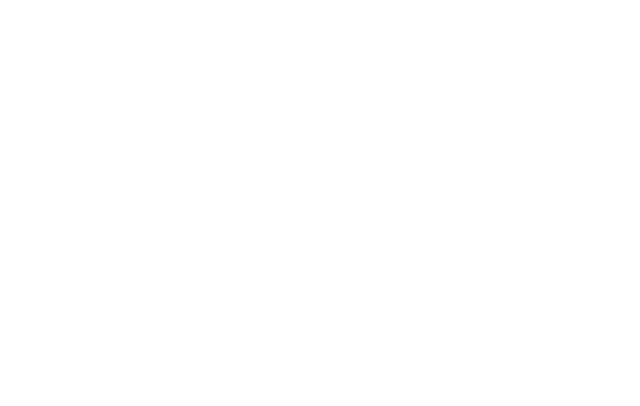
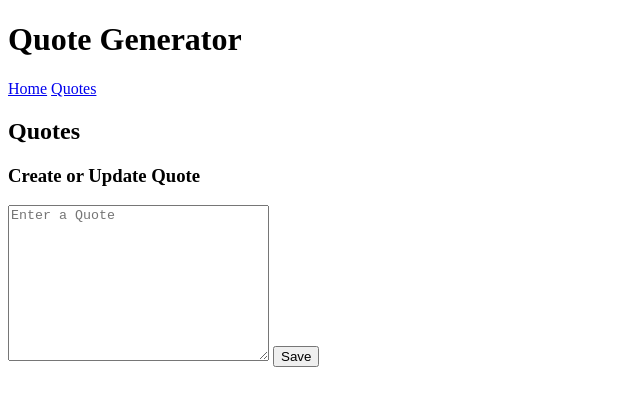
Before and after one commit to decagondev/quotesgen, a website: page quotes.html in a window 1280 px wide. Shown: the whole page, without its empty margins (0-640 px from the left). Drawn offline with Linux system fonts and the light colour scheme.

Commit message:
added scaffold for quotes page

```diff
--- a/quotes.html
+++ b/quotes.html
@@ -0,0 +1,30 @@
+<!DOCTYPE html>
+<html lang="en">
+<head>
+    <meta charset="UTF-8">
+    <meta http-equiv="X-UA-Compatible" content="IE=edge">
+    <meta name="viewport" content="width=device-width, initial-scale=1.0">
+    <link rel="stylesheet" href="styles.css">
+    <script src="app.js" defer></script>
+    <title>Quote Generator - Quotes</title>
+</head>
+<body>
+    <header>
+        <h1>Quote Generator</h1>
+        <nav>
+            <a href="index.html">Home</a>
+            <a href="quotes.html">Quotes</a>
+        </nav>
+    </header>
+    <main>
+        <h2>Quotes</h2>
+        <div id="quotes-container"></div>
+        <form id="quote-form">
+            <h3>Create or Update Quote</h3>
+            <input type="hidden" id="quote-id">
+            <textarea id="quote-text" placeholder="Enter a Quote" cols="30" rows="10"></textarea>
+            <button type="submit" id="save-quote">Save</button>
+        </form>
+    </main>
+</body>
+</html>
```
Also changed, not shown: index.html (+2 -2 lines).
